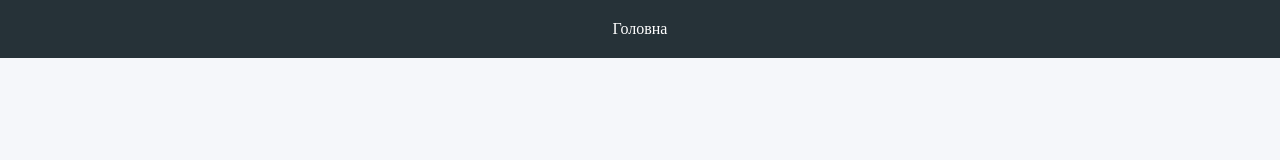
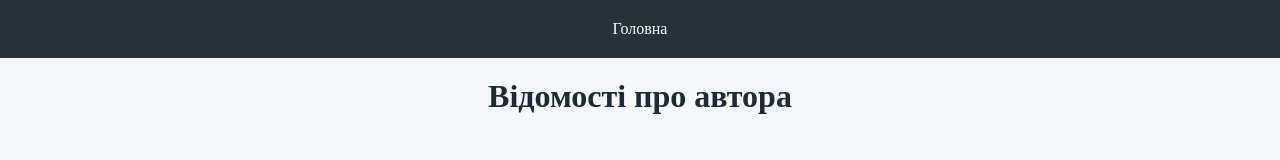
Before and after one commit to leuss7/web-course, a plain HTML site: page pages/about.html in a window 1280 px wide. Drawn offline with Linux system fonts and the light colour scheme.

Commit message:
апдейт

```diff
--- a/pages/about.html
+++ b/pages/about.html
@@ -6,12 +6,16 @@
     <link rel="stylesheet" href="../css/style.css">
     <title>Про автора</title>
 </head>
+<body>
 <header>
      <nav class="navbar">
         <a href="../index.html" class="head-link">Головна</a>
     </nav>
     </header>
-<body>
 
+    <main>
+        <h1> Відомості про автора</h1>
+    </main>
 </body>
+
 </html>
```
Also changed, not shown: index.html (+8 -3 lines), pages/vehicle.html (+4 -0 lines).
